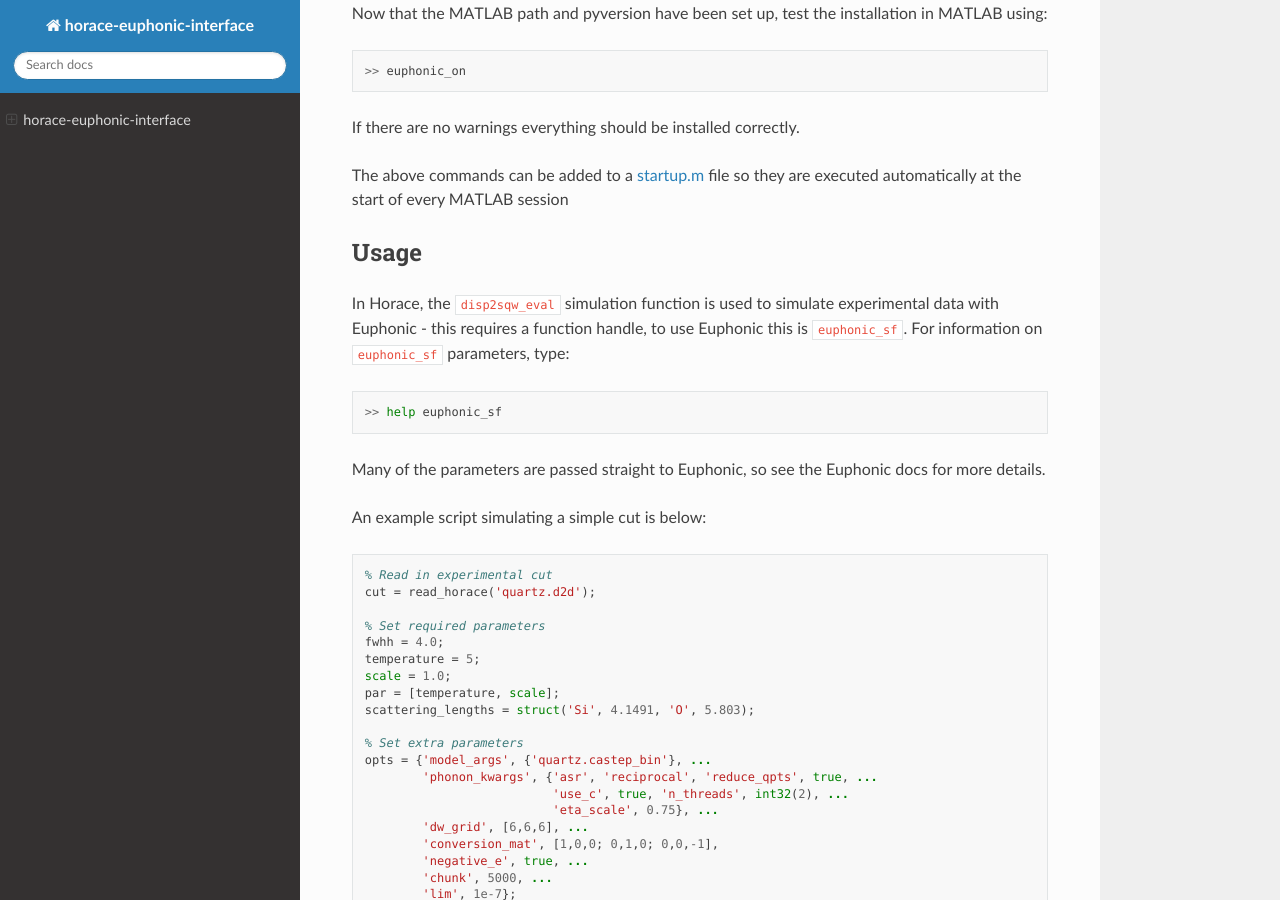
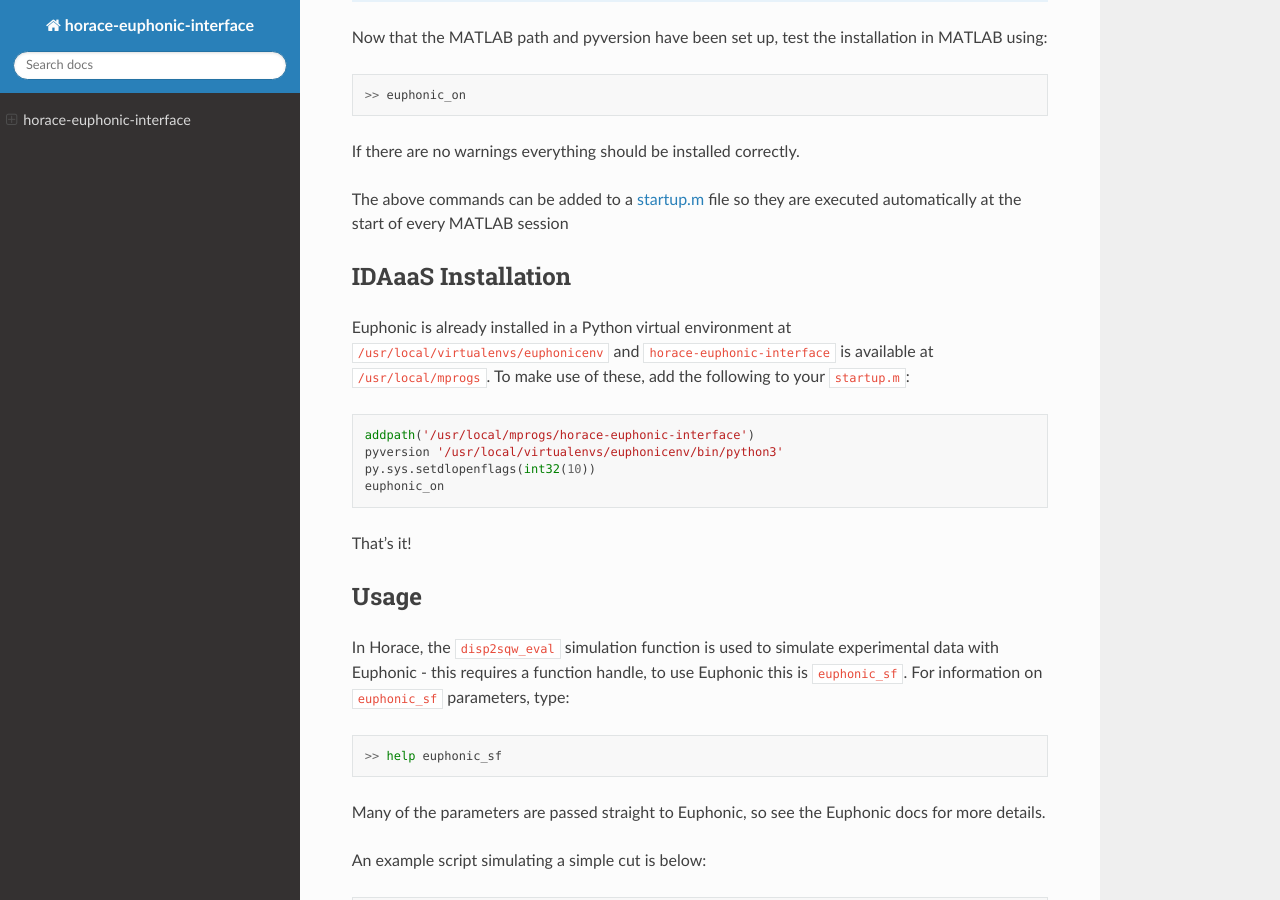
Before and after one commit to pace-neutrons/horace-euphonic-interface, a Sphinx documentation site: the page built from doc/source/index.rst, in a window 1280 px wide and 900 px high, scrolled down 1292 px. Built offline with Sphinx 7.4.7 and the Read the Docs theme 2.0.0, drawn with Linux system fonts in a browser that asks for light colours; some of the changed text lies outside the part shown.

Commit message:
Update docs with IDAaaS instructions

```diff
--- a/doc/source/index.rst
+++ b/doc/source/index.rst
@@ -72,6 +72,23 @@
 The above commands can be added to a
 `startup.m <https://www.mathworks.com/help/matlab/ref/startup.html>`_ file so
 they are executed automatically at the start of every MATLAB session
+
+IDAaaS Installation
+-------------------
+
+Euphonic is already installed in a Python virtual environment at
+``/usr/local/virtualenvs/euphonicenv`` and ``horace-euphonic-interface``
+is available at ``/usr/local/mprogs``. To make use of these, add the following to
+your ``startup.m``:
+
+.. code-block:: matlab
+
+  addpath('/usr/local/mprogs/horace-euphonic-interface')
+  pyversion '/usr/local/virtualenvs/euphonicenv/bin/python3'
+  py.sys.setdlopenflags(int32(10))
+  euphonic_on
+
+That's it!
 
 Usage
 -----
```
Also changed, not shown: other parts of doc/source/index.rst (+2 -2 lines), 1 other file.
